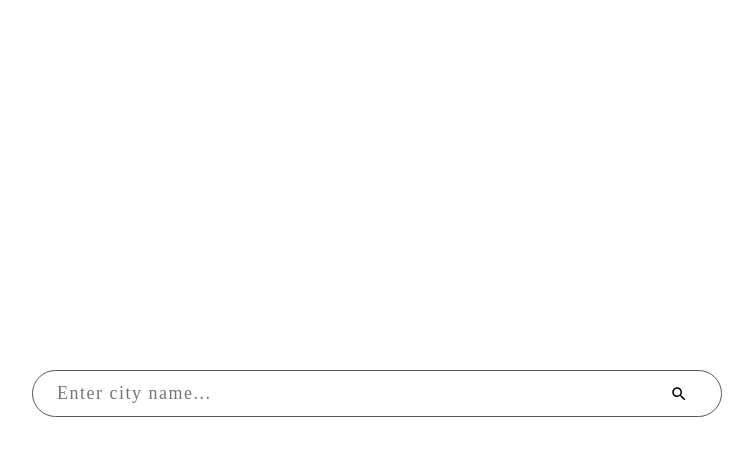
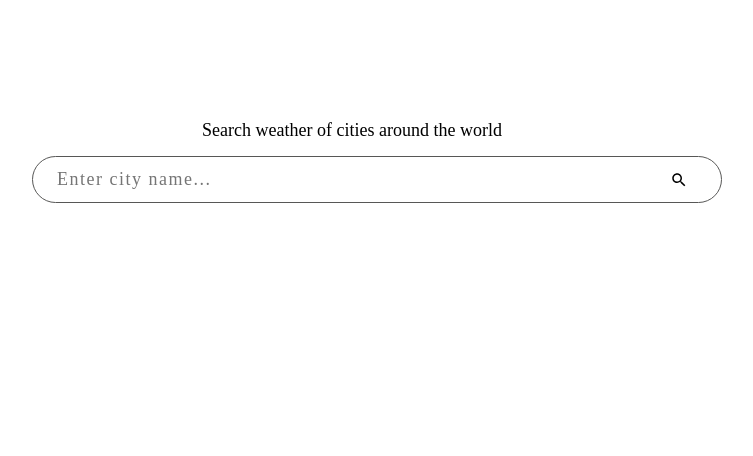
Before and after one commit to ngochangjelly/weather-forecast-nab, a React (Create React App) app: page / in a window 1280 px wide. Shown: the top 456 px of the page, without its empty margins (288-1041 px from the left). Built offline with nearby package versions, Linux system fonts and the light colour scheme.

Commit message:
wrap up styling and adding interactive logic with dropdown menu

```diff
--- a/src/App.scss
+++ b/src/App.scss
@@ -16,6 +16,13 @@
         flex-direction: column;
         justify-content: center;
       }
+      &--start {
+        min-height: 100vh;
+        width: 100%;
+        display: flex;
+        flex-direction: column;
+        justify-content: flex-start;
+      }
     }
   }
 }
--- a/src/App.tsx
+++ b/src/App.tsx
@@ -12,9 +12,9 @@ const App: React.FC = () => {
     <div className="App">
       <div className="App__container">
         <div className="App__container__block">
-          <div className="App__container__block--center">
+          <div className="App__container__block--start">
             <SearchInput setWeathersList={setWeathersList}
-              setIsLoading={setIsLoading} />
+              setIsLoading={setIsLoading} isLoading={isLoading}/>
             {weatherList && weatherList.length > 0 && <WeatherDisplay weatherList={weatherList} />}
           </div>
         </div>
--- a/src/assets/loader.scss
+++ b/src/assets/loader.scss
@@ -8,7 +8,10 @@
   font-size: 11px;
   text-indent: -99999em;
   margin: 55px auto;
-  position: relative;
+  position: absolute;
+  left: 50%;
+  transform: translateX(-50%);
+  z-index: 20;
   width: 10em;
   height: 10em;
   box-shadow: inset 0 0 0 1em;
@@ -24,7 +27,7 @@
 .loader:before {
   width: 5.2em;
   height: 10.2em;
-  background: #0dc5c1;
+  background: black;
   border-radius: 10.2em 0 0 10.2em;
   top: -0.1em;
   left: -0.1em;
@@ -36,7 +39,7 @@
 .loader:after {
   width: 5.2em;
   height: 10.2em;
-  background: #0dc5c1;
+  background: black;
   border-radius: 0 10.2em 10.2em 0;
   top: -0.1em;
   left: 4.9em;
--- a/src/components/SearchInput/SearchInput.scss
+++ b/src/components/SearchInput/SearchInput.scss
@@ -6,6 +6,13 @@
   height: $searchInputHeight;
   width: 100%;
   position: relative;
+  padding-top: 15vh;
+  &__wrapper {
+    &__title {
+      font-family: Nunito;
+      font-size: large;
+      text-align: center;
+    }
     &__block {
       padding: 15px;
       margin: 0 auto 0 auto;
@@ -68,11 +75,12 @@
         text-align: center;
       }
     }
+  }
   &__dropdown {
     width: 100%;
     position: absolute;
-    top: 50px;
-    z-index: 100;
+      top: calc(75px + 15vh);
+    z-index: 10;
     display: flex;
     justify-content: center;
     &__list {
--- a/src/components/SearchInput/SearchInput.tsx
+++ b/src/components/SearchInput/SearchInput.tsx
@@ -1,26 +1,33 @@
-import React, { useEffect, useMemo, useState } from 'react'
+import React, { useEffect, useMemo, useState, useRef } from 'react'
 import debounce from 'lodash.debounce'
 import { searchLocation, getWeather } from '../../services/weather'
 import { WeatherInfo, SearchLocationResponse } from '../../types/weather'
 import { processWeatherListData } from '../../utils/processWatherListData'
 import './SearchInput.scss'
+import useOnClickOutside from '../../hooks/useClickOutside'
 interface SearchInputProps {
   setWeathersList: React.Dispatch<React.SetStateAction<WeatherInfo[]>>
-  setIsLoading: React.Dispatch<React.SetStateAction<boolean>>
+  setIsLoading: React.Dispatch<React.SetStateAction<boolean>>,
+  isLoading: boolean
 }
 const SearchInput: React.FC<SearchInputProps> = ({
   setWeathersList,
-  setIsLoading
+  setIsLoading,
+  isLoading
 }) => {
   const [searchValue, setSearchValue] = useState<string>('')
   const [cityItems, setCityItems] = useState<SearchLocationResponse>([])
   const [isSearching, setIsSearching] = useState<boolean>(false)
+  const [isModalOpen, setModalOpen] = useState(false);
+  const ref = useRef<HTMLDivElement>(null);
+  useOnClickOutside(ref, () => setModalOpen(false));
 
   const debouncedFetchLocationList = useMemo(
     () =>
       debounce(async (searchValue: string) => {
         try {
           if (searchValue.trim() !== '') {
+            setModalOpen(true)
             setIsSearching(true)
             const data = await searchLocation({
               type: 'text',
@@ -62,36 +69,38 @@ const SearchInput: React.FC<SearchInputProps> = ({
   return (
     <div className="SearchInput">
       <div className="SearchInput__wrapper">
-        <div className="SearchInput__block">
-          <div className="SearchInput__block__search__container">
+        <div className="SearchInput__wrapper__title">Search weather of cities around the world</div>
+        <div className="SearchInput__wrapper__block">
+          <div className="SearchInput__wrapper__block__search__container">
             <input value={searchValue}
               onChange={(e) => setSearchValue(e.target.value)}
               placeholder="Enter city name..."
-              className="SearchInput__block__search__input" type="text" />
+              className="SearchInput__wrapper__block__search__input" type="text" />
           </div>
         </div>
-        {isSearching && (
-          <div className="SearchInput__block__searching loader">
+        {(isSearching || isLoading) && (
+          <div className="SearchInput__wrapper__block__searching loader">
           </div>
         )}
       </div>
-      {cityItems && cityItems.length > 0 && <div className="SearchInput__dropdown">
-        <ul
+      {isModalOpen && cityItems && cityItems.length > 0 && <div className="SearchInput__dropdown">
+        <div
           className="SearchInput__dropdown__list"
           data-element-type="dropDown"
           onClick={handleSelectCity}
+          ref={ref}
         >
           {cityItems.map(({ title, woeid }) => {
             return (
-              <li
+              <div
                 key={woeid}
                 data-woeid={woeid}
               >
                 {title}
-              </li>
+              </div>
             )
           })}
-        </ul>
+        </div>
       </div>}
     </div>
   )
--- a/src/components/WeatherDisplay/WeatherDisplay.scss
+++ b/src/components/WeatherDisplay/WeatherDisplay.scss
@@ -42,7 +42,9 @@
         box-shadow: rgba(0, 0, 0, 0.1) 0px 4px 12px;
         @include ripple;
         &__icon {
-          width: 64px;
+          width: 100%;
+          display: flex;
+          justify-content: center;
           height: 64px;
         }
         &__header {
--- a/src/hooks/useClickOutside.ts
+++ b/src/hooks/useClickOutside.ts
@@ -1,28 +1,33 @@
-import { useEffect } from "react";
+import { useEffect, RefObject } from 'react'
 
-export const useOnClickOutside = (ref: any, handler: Function) => {
-  useEffect(
-    () => {
-      const listener = (event: MouseEvent|TouchEvent): void  => {
-        // Do nothing if clicking ref's element or descendent elements
-        if (!ref.current || ref.current.contains(event.target)) {
-          return;
-        }
-        handler(event);
-      };
-      document.addEventListener("mousedown", listener);
-      document.addEventListener("touchstart", listener);
-      return () => {
-        document.removeEventListener("mousedown", listener);
-        document.removeEventListener("touchstart", listener);
-      };
-    },
-    // Add ref and handler to effect dependencies
-    // It's worth noting that because passed in handler is a new ...
-    // ... function on every render that will cause this effect ...
-    // ... callback/cleanup to run every render. It's not a big deal ...
-    // ... but to optimize you can wrap handler in useCallback before ...
-    // ... passing it into this hook.
-    [ref, handler]
-  );
+type AnyEvent = MouseEvent | TouchEvent
+// https://usehooks-typescript.com/react-hook/use-on-click-outside
+function useOnClickOutside<T extends HTMLElement = HTMLElement>(
+  ref: RefObject<T>,
+  handler: (event: AnyEvent) => void,
+) {
+  useEffect(() => {
+    const listener = (event: AnyEvent) => {
+      const el = ref?.current
+
+      // Do nothing if clicking ref's element or descendent elements
+      if (!el || el.contains(event.target as Node)) {
+        return
+      }
+
+      handler(event)
+    }
+
+    document.addEventListener(`mousedown`, listener)
+    document.addEventListener(`touchstart`, listener)
+
+    return () => {
+      document.removeEventListener(`mousedown`, listener)
+      document.removeEventListener(`touchstart`, listener)
+    }
+
+    // Reload only if ref or handler changes
+  }, [ref, handler])
 }
+
+export default useOnClickOutside
```
Lines whose indentation alone changed are shown as unchanged.
